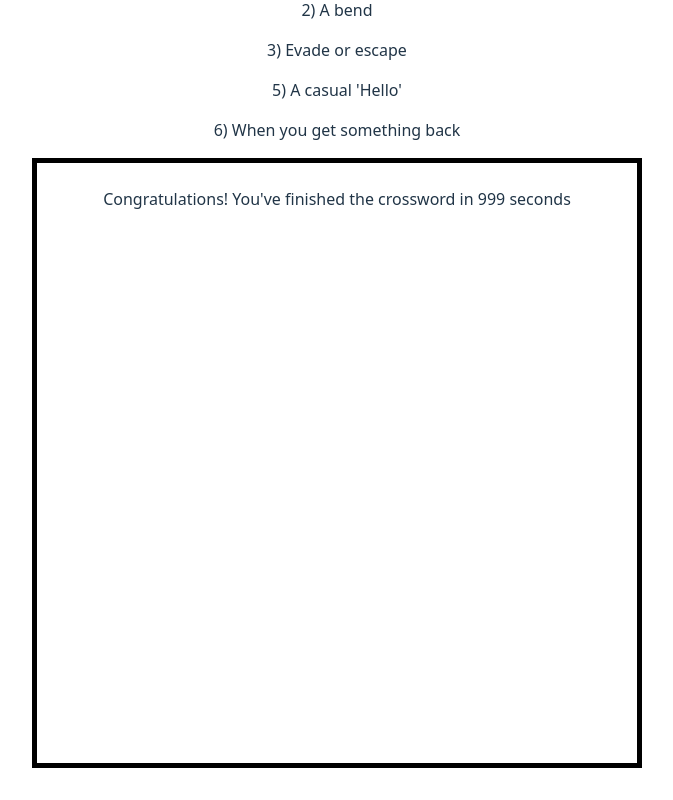
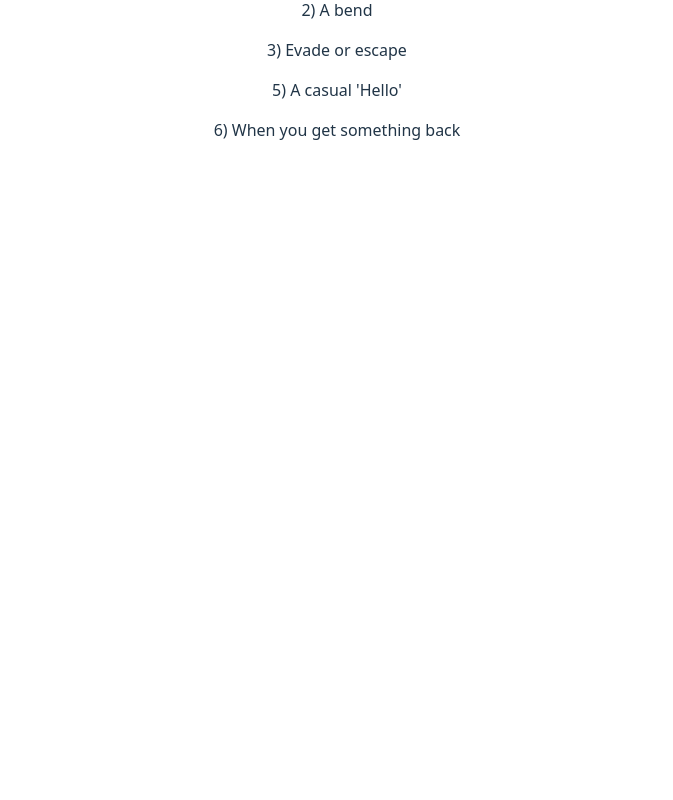
Before and after one commit to BUsuper/crossword-project, a React (Vite) app: page / in a window 1280 px wide. Shown: the part 917-1717 px from the top of the page, without its empty margins (303-976 px from the left). After the commit the page ends 1107 px from the top, so only its background shows below. Built offline with nearby package versions, Linux system fonts and the light colour scheme.

Commit message:
Only render the modal when the puzzle is finished

```diff
--- a/src/app/App.jsx
+++ b/src/app/App.jsx
@@ -1,13 +1,17 @@
+import { useSelector } from "react-redux";
 import { ButtonsSection, CrosswordField, EndgameModal, QuestionsSection } from "../components";
 import "./App.css";
+import { selectIsFinished } from "../slices/statusesSelectors";
 
 function App() {
+  const isFinished = useSelector(selectIsFinished);
+
   return (
     <>
       <CrosswordField></CrosswordField>
       <ButtonsSection></ButtonsSection>
       <QuestionsSection></QuestionsSection>
-      <EndgameModal></EndgameModal>
+      {isFinished && <EndgameModal></EndgameModal>}
     </>
 )}
 
```
